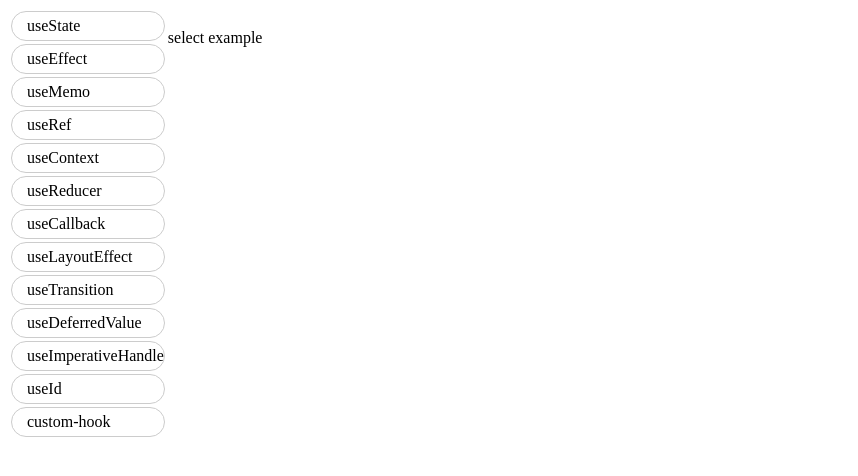
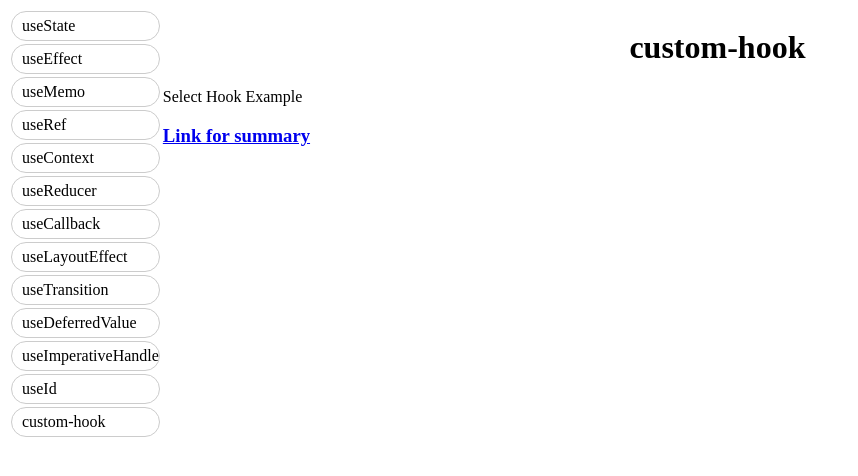
Before and after one commit to ShayGali/react-hooks, a React (Create React App) app: page / in a window 1280 px wide. Both pictures are taken after a click on the item "custom-hook". Shown: the top 476 px of the page, without its empty margins (0-858 px from the left). Built offline with nearby package versions, Linux system fonts and the light colour scheme.

Commit message:
add link to readme

```diff
--- a/package.json
+++ b/package.json
@@ -1,6 +1,7 @@
 {
   "name": "react-hooks",
   "version": "0.1.0",
+  "homepage": "https://ShayGali.github.io/react-hooks",
   "private": true,
   "dependencies": {
     "@testing-library/jest-dom": "^5.16.4",
@@ -12,6 +13,8 @@
     "web-vitals": "^2.1.4"
   },
   "scripts": {
+    "predeploy": "npm run build",
+    "deploy": "gh-pages -d build",
     "start": "react-scripts start",
     "build": "react-scripts build",
     "test": "react-scripts test",
@@ -34,5 +37,8 @@
       "last 1 firefox version",
       "last 1 safari version"
     ]
+  },
+  "devDependencies": {
+    "gh-pages": "^4.0.0"
   }
 }
--- a/src/App.js
+++ b/src/App.js
@@ -20,15 +20,28 @@ function App() {
       case "useRef":
         return <Ref />;
       default:
-        return <p>select example</p>;
+        return <p>Select Hook Example</p>;
     }
   }
+
   return (
     <div style={{ display: "flex", width: "100%" }}>
       <Sidebar changeExample={(example) => setHooksExample(example)} />
       <div style={{ flex: 9 }}>
         <h1 style={{ textAlign: "center" }}>{hooksExample}</h1>
         {displayComponent()}
+        {hooksExample !== "" && (
+          <a
+            href={`https://github.com/ShayGali/react-hooks/blob/master/src/Hooks%20Examples/${hooksExample.slice(
+              3,
+              hooksExample.length
+            )}/README.md`}
+            target="_blank"
+            rel="noreferrer"
+          >
+            <h3>Link for summary</h3>
+          </a>
+        )}
       </div>
     </div>
   );
--- a/src/Hooks Examples/State/index.js
+++ b/src/Hooks Examples/State/index.js
@@ -1,12 +1,10 @@
 import { useState } from "react";
-
 import UpdateState from "./components/UpdateState";
 import FuncInitialState from "./components/FuncInitialState";
 import ObjState from "./components/ObjState";
 
 function App() {
   const [example, setExample] = useState("");
-
   function showExample() {
     switch (example) {
       case "UpdateState":
--- a/src/Sidebar/Sidebar.css
+++ b/src/Sidebar/Sidebar.css
@@ -1,6 +1,5 @@
 .container {
   flex: 1;
-  top: 50px;
 }
 
 .list {
@@ -13,7 +12,7 @@
   cursor: pointer;
   padding-top: 5px;
   padding-bottom: 5px;
-  padding-inline-start: 15px;
+  padding-inline-start: 10px;
   margin: 3px;
   border: 1px solid #ccc !important;
   border-radius: 16px;
--- a/src/Sidebar/index.js
+++ b/src/Sidebar/index.js
@@ -3,7 +3,9 @@ import React from "react";
 import "./Sidebar.css";
 export default function Sidebar({ changeExample }) {
   function clickHandler(e) {
-    changeExample(e.target.firstChild.innerHTML);
+    if (e.target.firstChild.innerHTML)
+      changeExample(e.target.firstChild.innerHTML);
+    else changeExample(e.target.innerHTML);
   }
   return (
     <div className="container">
```
Also changed, not shown: 1 other file (tests, documents, lock files or other folders).
